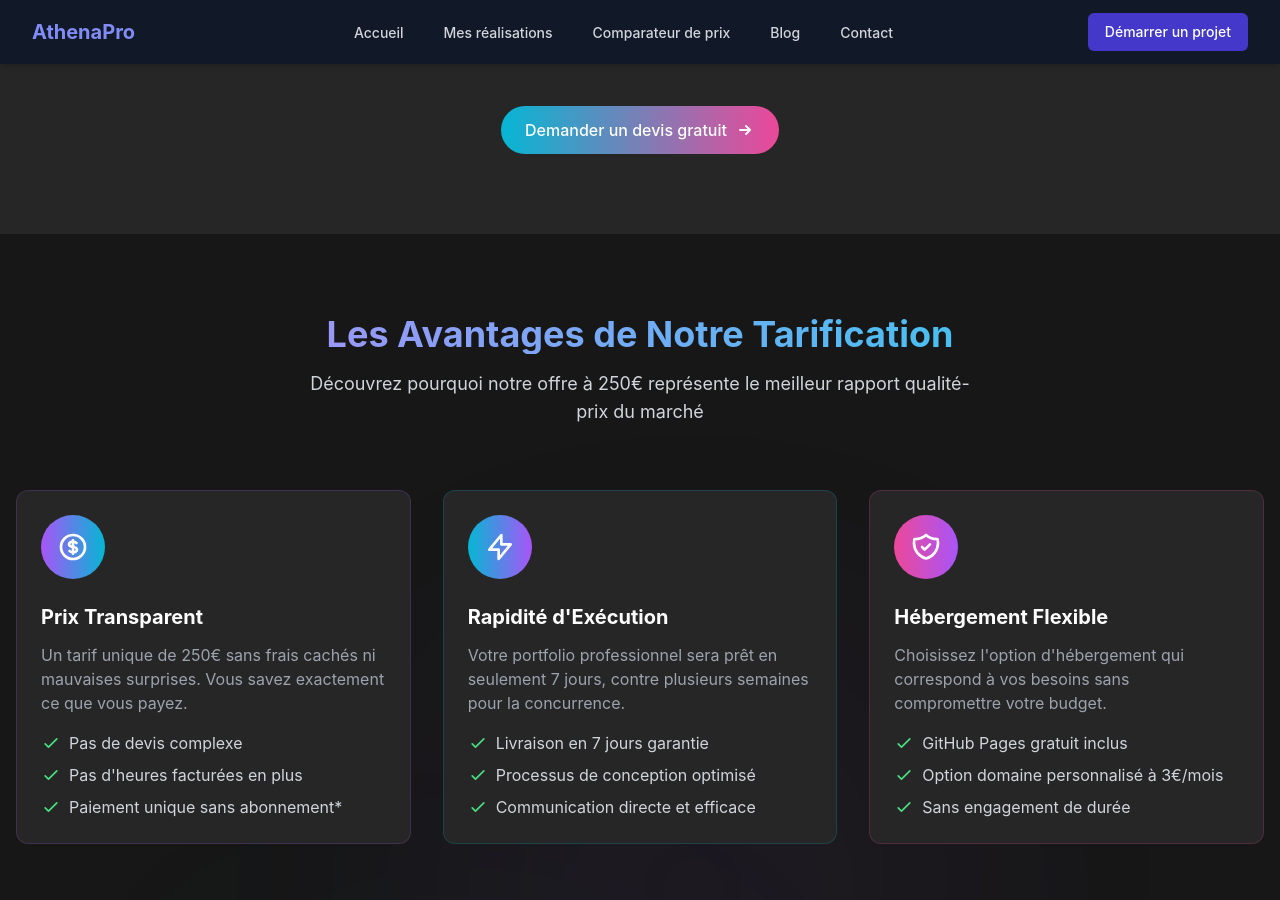
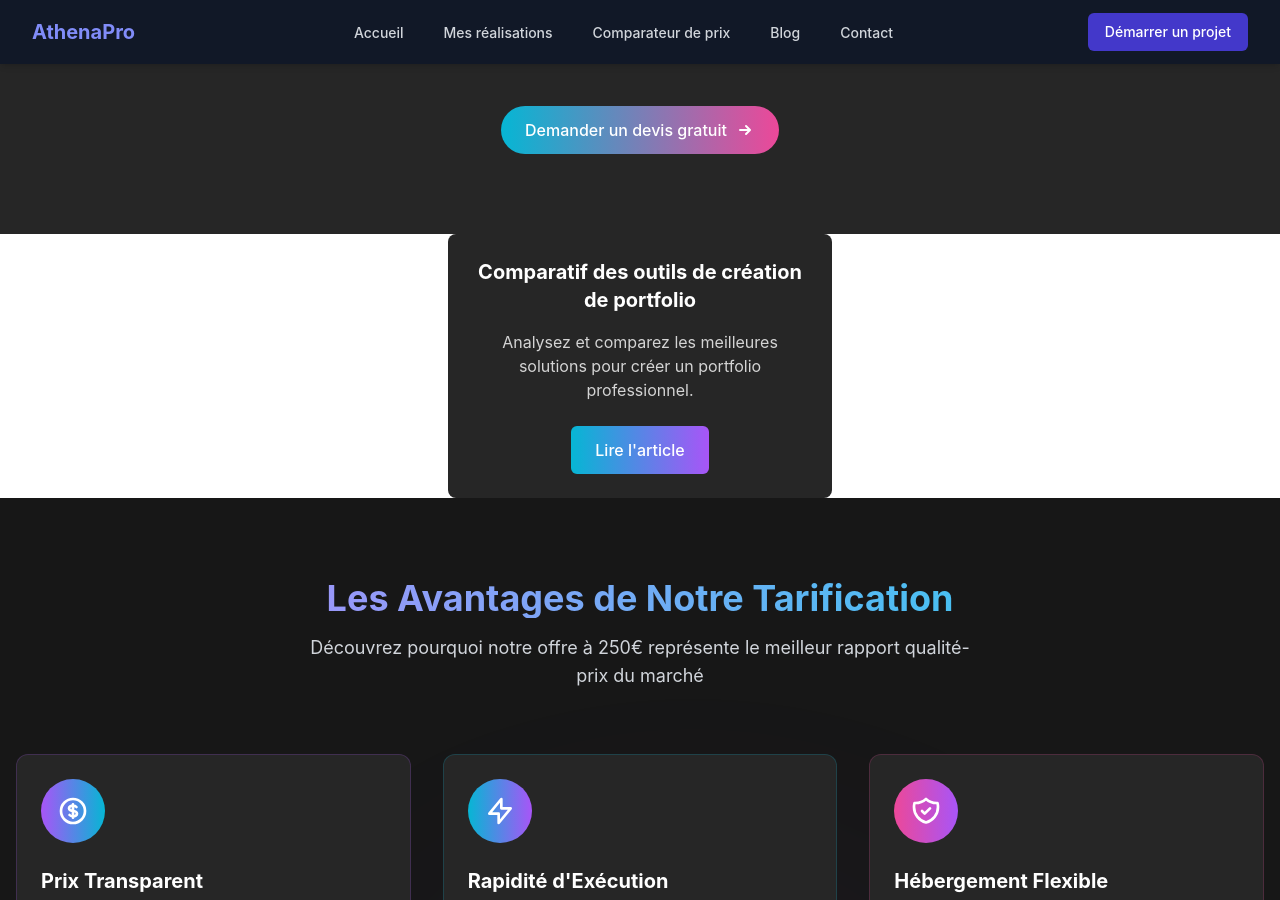
Before and after one commit to Portfolio-professionnal/AthenaPro, a Jekyll site: the page Comparatif.html, which Jekyll copies as it is, in a window 1280 px wide and 900 px high, scrolled down 4863 px. Built offline with Jekyll 4.4.1, drawn with Linux system fonts in a browser that asks for light colours; nearby versions of some CDN libraries.

Commit message:
Update Comparatif.html

```diff
--- a/Comparatif.html
+++ b/Comparatif.html
@@ -898,6 +898,18 @@
             </section>
         </div>
     </htmlCode>
+    <!-- Encart CTA : Comparatif des outils de création de portfolio -->
+<div class="max-w-sm mx-auto bg-neutral-800 p-6 rounded-lg text-center transform transition-all duration-300 hover:bg-neutral-800/80 hover:translate-y-[-5px] hover:shadow-lg group">
+  <h3 class="text-xl font-bold text-white mb-4 group-hover:text-purple-400 transition-colors duration-300">
+    Comparatif des outils de création de portfolio
+  </h3>
+  <p class="text-neutral-300 mb-6">
+    Analysez et comparez les meilleures solutions pour créer un portfolio professionnel.
+  </p>
+  <a href="/comparatif-des-outils-de-creation-de-portfolio" class="inline-block px-6 py-3 bg-gradient-to-r from-cyan-500 to-purple-500 text-white font-medium rounded-md transition-all duration-300 hover:shadow-lg">
+    Lire l'article
+  </a>
+</div>
     <htmlCode>
         <div id="root">
             <section id="avantages-prix" class="bg-neutral-900 py-20 relative overflow-hidden">
```
